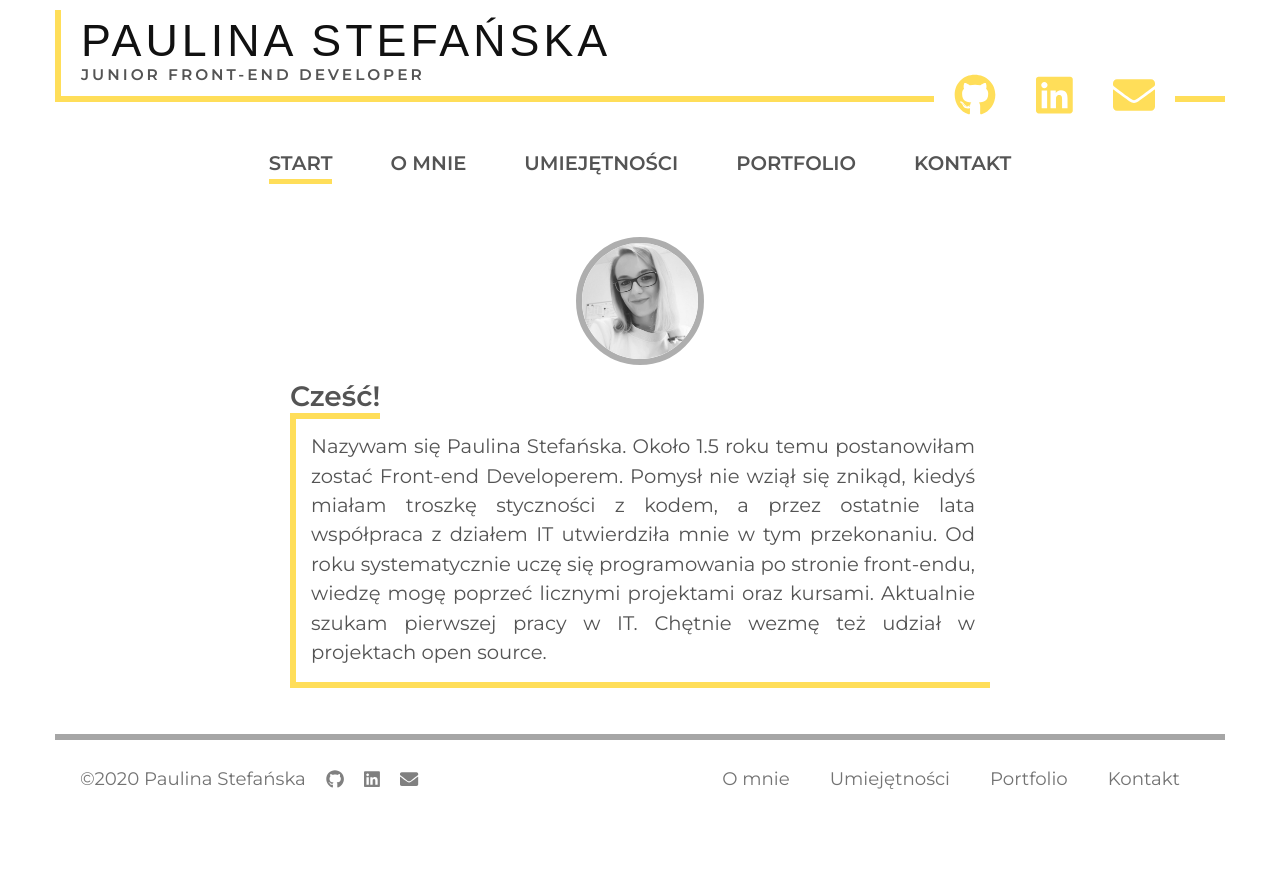
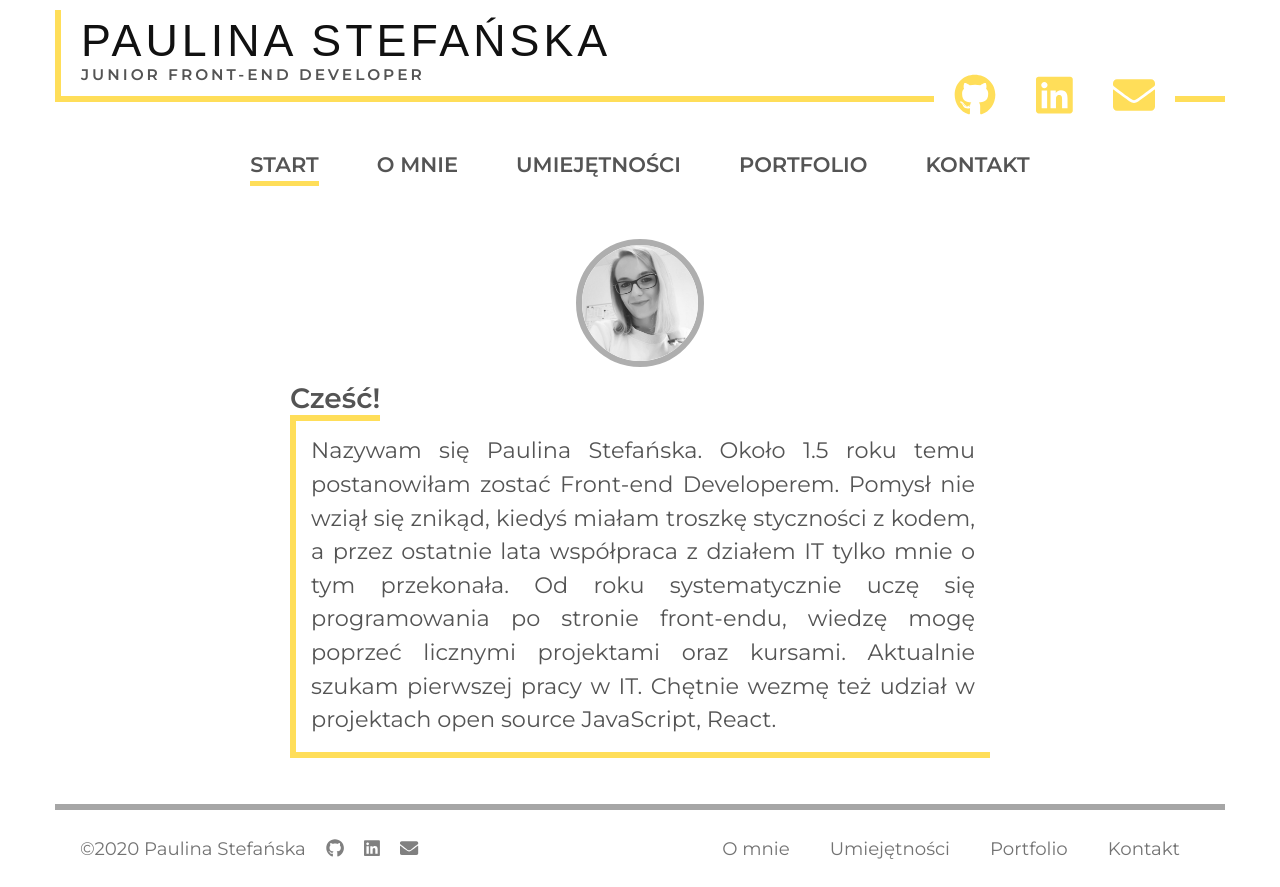
Before and after one commit to paulinastefanska/portfolio, a React (Create React App) app: page / in a window 1280 px wide. Before the commit the page ends 818 px from the top, so only its background shows below. Built offline with nearby package versions, Linux system fonts and the light colour scheme; a web font is replaced by a local one.

Commit message:
Change text sizes

```diff
--- a/src/components/pages/HomePage.js
+++ b/src/components/pages/HomePage.js
@@ -13,10 +13,10 @@ const HomePage = () => {
           Nazywam się Paulina Stefańska. Około 1.5 roku temu postanowiłam zostać
           Front-end Developerem. Pomysł nie wziął się znikąd, kiedyś miałam
           troszkę styczności z kodem, a przez ostatnie lata współpraca z działem
-          IT utwierdziła mnie w tym przekonaniu. Od roku systematycznie uczę się
+          IT tylko mnie o tym przekonała. Od roku systematycznie uczę się
           programowania po stronie front-endu, wiedzę mogę poprzeć licznymi
           projektami oraz kursami. Aktualnie szukam pierwszej pracy w IT.
-          Chętnie wezmę też udział w projektach open source.
+          Chętnie wezmę też udział w projektach open source JavaScript, React.
         </p>
       </div>
     </section>
--- a/src/styles/layouts/Menu.scss
+++ b/src/styles/layouts/Menu.scss
@@ -200,7 +200,7 @@
         padding-left: 0;
       }
       @include tablet-large {
-        font-size: $base-size * 1.4;
+        font-size: $base-size * 1.5;
         padding-bottom: 12px;
         border-bottom: 5px solid $color-background;
       }
--- a/src/styles/pages/AboutPage.scss
+++ b/src/styles/pages/AboutPage.scss
@@ -40,7 +40,7 @@
     width: auto;
     z-index: 1;
     background-color: $color-background;
-    font-size: $base-size * 1.2;
+    font-size: $base-size * 1.3;
     font-weight: 600;
     text-transform: uppercase;
     margin-bottom: 10px;
@@ -49,6 +49,9 @@
     top: -14px;
     left: 18px;
     border-radius: 55px;
+    @include tablet-large {
+      font-size: $base-size * 1.4;
+    }
   }
   &_icon {
     color: $color-grey;
--- a/src/styles/pages/HomePage.scss
+++ b/src/styles/pages/HomePage.scss
@@ -47,7 +47,7 @@
     border-left: 6px solid $color-yellow;
     border-bottom: 6px solid $color-yellow;
     @include tablet-large {
-      font-size: $base-size * 1.4;
+      font-size: $base-size * 1.6;
     }
   }
 }
```
